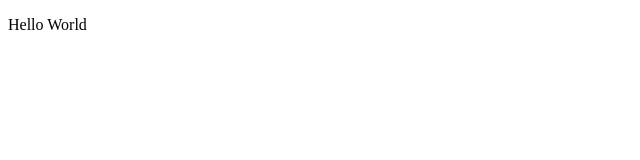
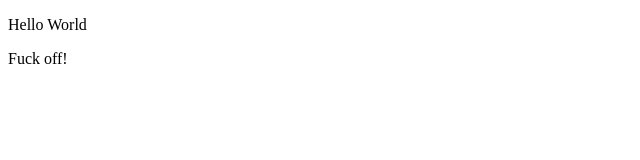
Before and after one commit to spryoloman/practice, a plain HTML site: page index.html in a window 1280 px wide. Shown: the full height of the page, 0-640 px from the left. Drawn offline with Linux system fonts and the light colour scheme.

Commit message:
second commit

```diff
--- a/index.html
+++ b/index.html
@@ -8,6 +8,7 @@
 </head>
 <body>
     <p>Hello World</p>
+    <p>Fuck off!</p>
     <script src="js/script.js"></script>
 </body>
 </html>
```
